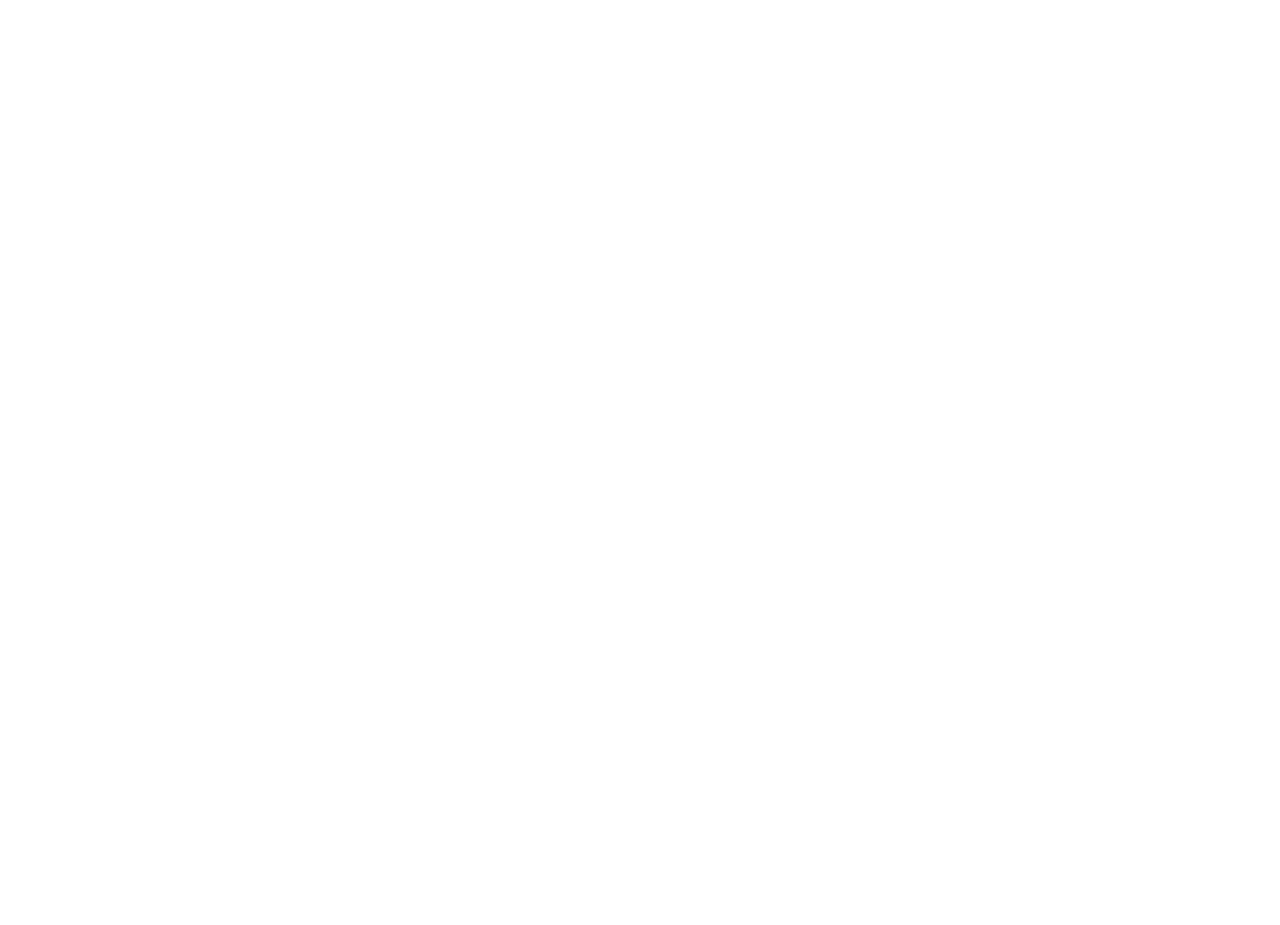
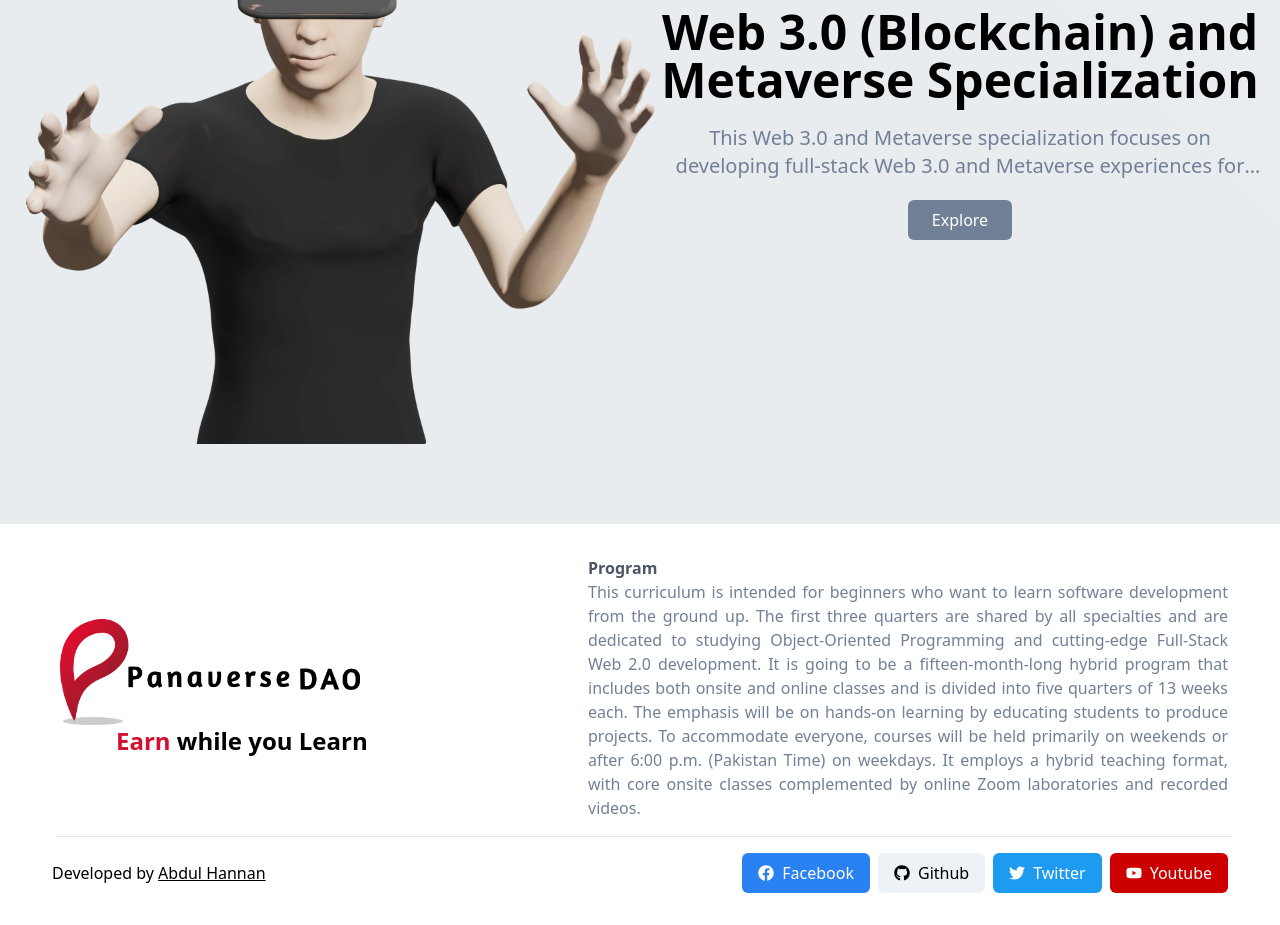
Before and after one commit to iabdulhannan/panaverse-dao-tailwind, a Next.js app: page / in a window 1280 px wide. Shown: the part 6880-7805 px from the top of the page. Before the commit the page ends 2540 px from the top, so only its background shows below. Built offline with nearby package versions, Linux system fonts and the light colour scheme.

Commit message:
Developed Specialized Tracks and Footer

```diff
--- a/src/app/assets/data/data.ts
+++ b/src/app/assets/data/data.ts
@@ -60,6 +60,7 @@
 import TSLogo from '../images/Typescript-Logo-Small.png'
 import LambdaLogo from '../images/awslambda.webp'
 import DollarLogo from '../images/dollarLog.jpg'
+import {FaFacebook, FaGithub, FaTwitter, FaYoutube} from "react-icons/fa";
 
 export const coreCoursesCards: CourseCardType[] = [
   {
@@ -689,7 +690,6 @@
   },
 ]
 
-
 export const specializedTracks = [
   {
     id: 1,
@@ -717,14 +717,16 @@
     linkTo: '/course/4',
     // imageURL: '/images/bioInformatics.webp'
     imageURL: '/images/bioInformatics.svg'
-  }, {
+  },
+  {
     id: 5,
     title: 'Network Programmability and Automation Specialization',
     description: 'More than ever, network engineers are finding it challenging to complete their duties entirely manually. Network automation is now crucial due to new protocols, technologies, delivery models, and the requirement for enterprises to become more adaptable and agile. This course teaches network engineers how to automate systems with code using a variety of technologies and tools, including Linux, Python, APIs, and Git',
     linkTo: '/course/5',
     // imageURL: '/images/half-man-wearing-vr-headset-portrait-human-user-social-media-avatar-in-metaverse-world-free-png.webp'
     imageURL: '/images/networkProgramming.svg'
-  }, {
+  },
+  {
     id: 6,
     title: 'Web 3.0 (Blockchain) and Metaverse Specialization',
     description: 'This Web 3.0 and Metaverse specialization focuses on developing full-stack Web 3.0 and Metaverse experiences for the next generation of the internet by specializing in building worlds that merge the best of cutting-edge decentralized distributed blockchains with 3D metaverse client experiences',
@@ -732,3 +734,30 @@
     imageURL: '/images/half-man-wearing-vr-headset-portrait-human-user-social-media-avatar-in-metaverse-world-free-png.webp'
   },
 ]
+
+export const socialLinks = [
+  {
+    leftIcon: FaFacebook,
+    href: 'https://www.facebook.com/groups/panaverse',
+    className: `bg-[#2a81f2] text-white`,
+    title: 'Facebook'
+  },
+  {
+    leftIcon: FaGithub,
+    href: 'https://github.com/panaverse',
+    className: `bg-[#EDF2F6] text-black`,
+    title: 'Github'
+  },
+  {
+    leftIcon: FaTwitter,
+    href: 'https://twitter.com/Panaverse_edu',
+    className: `bg-[#1d9bf0] text-white`,
+    title: 'Twitter'
+  },
+  {
+    leftIcon: FaYoutube,
+    href: 'https://github.com/panaverse',
+    className: `bg-[#cc0000] text-white`,
+    title: 'Youtube'
+  },
+]
--- a/src/app/components/Center.tsx
+++ b/src/app/components/Center.tsx
@@ -1,6 +1,6 @@
 import React from "react";
 
-export function Center({className, children}: {className: string, children: React.ReactNode }) {
+export function Center({className, children}: {className?: string, children: React.ReactNode }) {
   return (
     <div className={`${className} flex justify-center items-center`}>
       {children}
--- a/src/app/components/Divider.tsx
+++ b/src/app/components/Divider.tsx
@@ -1,8 +1,8 @@
 import React from 'react';
 
-function Divider(props) {
+function Divider({className}: {className?: string}) {
   return (
-    <div className={'bg-gray-200 w-full m-1 h-px'}>
+    <div className={`${className} bg-gray-200 w-full m-1 h-px`}>
     </div>
   );
 }
--- a/src/app/components/Footer.tsx
+++ b/src/app/components/Footer.tsx
@@ -1,57 +1,32 @@
-import {
-  Box,
-  Stack,
-  HStack,
-  VStack,
-  Link,
-  Divider,
-  Text,
-  Button,
-  IconButton,
-  LinkProps, Heading, Flex, Center
-} from '@chakra-ui/react';
-// Here we have used react-icons package for the icons
-import {FaFacebook, FaGithub, FaTwitter, FaYoutube} from 'react-icons/fa';
-import {BsDiscord} from 'react-icons/bs';
 import LOGO from 'panaverseRoot/app/assets/images/panaverseDaoLogoTransparent.png'
 import Image from "next/image";
+import {Center} from "panaverseRoot/app/components/Center";
+import Divider from "panaverseRoot/app/components/Divider";
+import Link from "next/link";
+import {socialLinks} from "panaverseRoot/app/assets/data/data";
 
 export const Footer = () => {
   return (
-    <Box px={5} py={{base: 5, md: 8}} maxW={{base: "calc(100vw)", md: 'calc(95vw)'}} marginInline="auto">
-      <Flex
-        justifyContent="space-between"
-        direction={{base: 'column', md: 'row'}}
-        alignItems={'center'}
-      >
-        <Flex direction={{base: 'column'}}
-              justifyContent={{base: 'center', md: 'center'}}
-              alignItems={{base: 'center', md: 'flex-start'}}>
+    <div className={`px-5 py-5 md:py-8 max-w-[100vw] md:max-w-[95vw] ms-auto me-auto `}>
+      <div className={`flex justify-between flex-col md:flex-row items-center`}>
+        <div className={`flex flex-col justify-center items-start md:items-center`}>
           <Center>
             {/*<Link href="https://www.panaverse.co/" isExternal>*/}
             <Image src={LOGO} alt={'LOGO'} width={300}/>
             {/*</Link>*/}
           </Center>
-          <Heading
-            fontWeight={600}
-            pl={{base: 0, md: '16'}}
-            fontSize={{base: 'xl', sm: '2xl', md: '2xl'}}
-            lineHeight={'110%'}>
-            <Text as={'span'} color={'panaverseRed'}>
+          <h1 className={`font-semibold md:pl-16 text-xl sm:text-2xl leading-10`}>
+            <span className={`text-panaverseRed`}>
               Earn&nbsp;
-            </Text>
+            </span>
             while you Learn <br/>
-          </Heading>
-        </Flex>
-        <Box maxW={{md: 'calc(50vw)'}} mt={{base: 5, md: 0}}>
-          <Heading
-            as={'h5'}
-            fontSize={{base: 'md'}}
-            color={'gray.600'}
-          >
+          </h1>
+        </div>
+        <div className={`md:max-w-[50vw] mt-5 md:mt-0`}>
+          <h5 className={`text-md text-gray-600 font-semibold`}>
             Program
-          </Heading>
-          <Text color={'gray.500'} textAlign={'justify'} as={'p'}>
+          </h5>
+          <p className={`text-gray-450 text-justify font-light`}>
             This curriculum is intended for beginners who want to learn software development from the ground up. The
             first three quarters are shared by all specialties and are dedicated to studying Object-Oriented Programming
             and cutting-edge Full-Stack Web 2.0 development. It is going to be a fifteen-month-long hybrid program that
@@ -59,70 +34,49 @@
             will be on hands-on learning by educating students to produce projects. To accommodate everyone, courses
             will be held primarily on weekends or after 6:00 p.m. (Pakistan Time) on weekdays. It employs a hybrid
             teaching format, with core onsite classes complemented by online Zoom laboratories and recorded videos.
-          </Text>
-        </Box>
+          </p>
+        </div>
 
-      </Flex>
+      </div>
 
-      <Divider my={4}/>
+      <Divider className={'my-4'}/>
 
-      <Stack direction={{base: 'column', md: 'row'}} spacing={5} justifyContent="space-between">
-        <Text fontSize="md" alignSelf={'center'}>
+      <div className={`flex flex-col md:flex-row gap-5 justify-between`}>
+        <h2 className={`text-md self-center font-light`}>
           Developed by{' '}
-          <Link
-            href="https://github.com/iabdulhannan"
-            textDecoration="underline"
-            _hover={{textDecoration: 'underline'}}
-            isExternal
-          >
+          <Link target={'_blank'} className={'underline'} href="https://github.com/iabdulhannan">
             Abdul Hannan
           </Link>
-        </Text>
-        <Stack spacing={2} direction={{md: 'row'}} display={{base: 'none', md: 'flex'}}>
-          <Button leftIcon={<FaFacebook/>} as={Link} href="https://www.facebook.com/groups/panaverse " isExternal
-                  rounded="md" bg={'#2a81f2'} color={'#ffffff'}>
-            Facebook
-          </Button>
-          <Button leftIcon={<FaGithub/>} as={Link} href="https://github.com/panaverse" isExternal rounded="md"
-                  colorScheme="gray">
-            Github
-          </Button>
-          <Button leftIcon={<FaTwitter/>} as={Link} href="https://twitter.com/Panaverse_edu" isExternal rounded="md"
-                  bg={'#1d9bf0'} color={'#ffffff'}>
-            Twitter
-          </Button>
-          <Button leftIcon={<FaYoutube/>} as={Link} href="https://github.com/panaverse" isExternal rounded="md"
-                  bg={'#cc0000'} color={'#ffffff'}>
-            Youtube
-          </Button>
-        </Stack>
+        </h2>
+        <div className={`hidden md:flex gap-x-2`}>
+          {
+            socialLinks.map((item, index) => {
+              return (
+                <Link target={'_blank'} key={index} href={item.href} className={`${item.className} py-2 px-4 flex items-center gap-x-2 rounded-md`}>
+                  <item.leftIcon/>
+                  <label>
+                    {item.title}
+                  </label>
+                </Link>
+              )
+            })
+          }
+        </div>
 
-        <Box display={{base: "flex", md: 'none'}} mt={"10"} justifyContent={'center'}>
-          <HStack spacing={4}>
-            <IconButton size="md" icon={<FaFacebook/>} as={Link} href="https://www.facebook.com/groups/panaverse "
-                        isExternal aria-label="Open Facebook"
-                        rounded="full" bg={'#2a81f2'} color={'#ffffff'}>
-              Facebook
-            </IconButton>
-            <IconButton size="md" icon={<FaGithub/>} as={Link} href="https://github.com/panaverse" isExternal
-                        rounded="full" aria-label="Open Github"
-                        colorScheme="gray">
-              Github
-            </IconButton>
-
-            <IconButton size="md" icon={<FaTwitter/>} as={Link} href="https://twitter.com/Panaverse_edu" isExternal
-                        rounded="full" aria-label="Open Twitter"
-                        bg={'#1d9bf0'} color={'#ffffff'}>
-              Twitter
-            </IconButton>
-            <IconButton size="md" icon={<FaYoutube/>} as={Link} href="https://www.youtube.com/@panaverse/streams"
-                        isExternal rounded="full" aria-label="Open YouTube"
-                        bg={'#cc0000'} color={'#ffffff'}>
-              Youtube
-            </IconButton>
-          </HStack>
-        </Box>
-      </Stack>
-    </Box>
+        <div className={`flex md:hidden mt-1 justify-center`}>
+          <div className={`flex gap-x-4`}>
+            {
+              socialLinks.map((item, index) => {
+                return (
+                  <Link target={'_blank'} key={index} href={item.href} className={`${item.className} p-3 flex items-center rounded-full`}>
+                    <item.leftIcon/>
+                  </Link>
+                )
+              })
+            }
+          </div>
+        </div>
+      </div>
+    </div>
   );
 };
--- a/src/app/components/Header.tsx
+++ b/src/app/components/Header.tsx
@@ -49,7 +49,7 @@
                 }
               </div>
 
-              <Link href={GITHUB_REPO_LINK}>
+              <Link target={'_blank'} href={GITHUB_REPO_LINK}>
                 <button className={'rounded-full cursor-pointer p-2 hover:bg-gray-200 text-xl md:text-3xl'}>
                   <FaGithub color={'#000000'}/>
                 </button>
--- a/src/app/components/SpecializedTracks.tsx
+++ b/src/app/components/SpecializedTracks.tsx
@@ -1,104 +1,40 @@
-import * as React from 'react';
-import {
-  HStack,
-  Text,
-  Box,
-  Flex,
-  Heading,
-  useColorModeValue, Button, Container
-} from '@chakra-ui/react';
-import MetaverseBG from 'panaverseRoot/app/assets/images/half-man-wearing-vr-headset-portrait-human-user-social-media-avatar-in-metaverse-world-free-png.webp'
 import Image from "next/image";
 import Link from "next/link";
-import {specializedTracks} from "daoRoot/assets/data/data";
+import {specializedTracks} from "panaverseRoot/app/assets/data/data";
+
 export const SpecializedTracks = () => {
 
   return (
-    <Container pt={16} mx={-5} id={'specializedTracks'} minW={'calc(100vw)'} maxW={'max'}
-               minH={{base: 'calc(50vh)',md: 'calc(100vh)'}} position={'relative'}
-               bgImage={{base: 'none', md: 'linear-gradient(45deg, #e9ecef 25%, rgba(0, 0, 0, 0) 95%)'}}
-    >
-
+    <div
+      className={`pt-16 min-w-[100vw] md:px-5 max-w-max relative min-h-[50vh] md:min-h-[100vh] md:bg-specializedBackground`}
+      id={'specializedTracks'} style={{marginLeft: '-1.25rem'}}>
       {
         specializedTracks.map((track, index) => {
-          return(
-            <Flex
-              key={index}
-              direction={{base: 'column', md: index % 2 === 0 ? 'row' : "row-reverse"}}
-              minH={{md: 'calc(100vh)'}}
-              justifyContent={'space-between'}
-              alignItems={'center'}
-              marginY={{base: 20, md: 0}}
-            >
-              <Flex
-                zIndex={1}
-                direction="column"
-                justifyContent="center"
-                maxW="650px"
-                minH={'100%'}
-                px={{md:'5'}}
-              >
-                {/*<Heading*/}
-                {/*  fontSize={{base: '2xl', sm: '4xl'}}*/}
-                {/*  lineHeight={1}*/}
-                {/*  fontWeight="bold"*/}
-                {/*  textAlign="left"*/}
-                {/*  as={'h2'}*/}
-                {/*  mb={5}*/}
-                {/*>*/}
-                {/*  Specialized Track <br/>*/}
-                {/*</Heading>*/}
-                <Heading
-                  fontSize={{base: '3xl', sm: '5xl'}}
-                  lineHeight={1}
-                  fontWeight="bold"
-                  // textAlign={index % 2 === 0 ? 'left' : "right"}
-                  textAlign={'center'}
-                  as={'h1'}
-                  mb={5}
-                >
+          return (
+            <div key={index}
+                 className={`flex flex-col ${index % 2 === 0 ? 'md:flex-row' : 'md:flex-row-reverse'} justify-between items-center md:min-h-[100vh] my-20 md:my-0`}>
+              <div className={`z-10 flex flex-col justify-center max-w-[650px] min-h-full`}>
+                <h1 className={`text-3xl sm:text-5xl leading-7 font-bold text-center mb-5`}>
                   {track?.title}
-                </Heading>
-                <Text
-                  fontSize="1.2rem"
-                  textAlign={'center'}
-                  lineHeight="1.375"
-                  fontWeight="400"
-                  color={'gray.500'}
-                  mb={5}
-                  noOfLines={2}
-                >
+                </h1>
+                <label className={`text-xl text-center leading-7 font-light mb-5 text-gray-450 line-clamp-2`}>
                   {track?.description}
-                </Text>
-                {/*<Flex direction={'row'} justifyContent={{base: 'center', md: index % 2 === 0 ? 'flex-start' : "flex-end"}}>*/}
-                <Flex direction={'row'} justifyContent={{base: 'center'}}>
-                  <Button
-                    as={Link}
-                    href={track.linkTo}
-                    h={10}
-                    px={6}
-                    color="white"
-                    variant="solid"
-                    fontSize="md"
-                    rounded="md"
-                    mb={{base: 2, sm: 0}}
-                    zIndex={5}
-                    lineHeight={1}
-                    bg="gray.500"
-                    _hover={{bg: 'panaverseRed'}}
-                  >
+                </label>
+                <div className={`flex justify-center items-center`}>
+                  <Link
+                    className={`flex items-center h-10 px-6 text-white text-md leading-3 bg-gray-450 hover:bg-panaverseRed z-10 rounded-md`}
+                    href={track.linkTo}>
                     Explore
-                  </Button>
-                </Flex>
-              </Flex>
-              <Box maxH={'calc(100vh)'} px={5} minW={'calc(50vw)'} display={{base: 'none', md: 'block'}}>
+                  </Link>
+                </div>
+              </div>
+              <div className={`max-h-[100vh] min-w-[50vw] hidden md:block`}>
                 <Image src={track.imageURL} alt={'Metaverse'} width={'700'} height={'700'}/>
-              </Box>
-            </Flex>
+              </div>
+            </div>
           )
         })
       }
-
-    </Container>
+    </div>
   );
 };
--- a/src/app/page.tsx
+++ b/src/app/page.tsx
@@ -2,6 +2,8 @@
 import Header from "panaverseRoot/app/components/Header";
 import CoreCourses from "panaverseRoot/app/components/CoreCourses";
 import Hero from "panaverseRoot/app/components/Hero";
+import {SpecializedTracks} from "panaverseRoot/app/components/SpecializedTracks";
+import {Footer} from "panaverseRoot/app/components/Footer";
 
 const inter = Inter({subsets: ['latin']})
 
@@ -12,8 +14,9 @@
       <main className={`px-5 pt-16 scroll-mt-16 scroll-smooth`}>
         <Hero/>
         <CoreCourses/>
-
+        <SpecializedTracks/>
       </main>
+      <Footer/>
     </>
   )
 }
--- a/tailwind.config.js
+++ b/tailwind.config.js
@@ -15,6 +15,9 @@
       colors: {
         panaverseRed: '#D3102D',
         'gray-450': '#718096',
+      },
+      backgroundImage: {
+        'specializedBackground': "linear-gradient(45deg, #e9ecef 25%, rgba(0, 0, 0, 0) 95%)",
       }
     },
   },
```
Also changed, not shown: src/app/components/Hero.tsx (+6 -5 lines).
